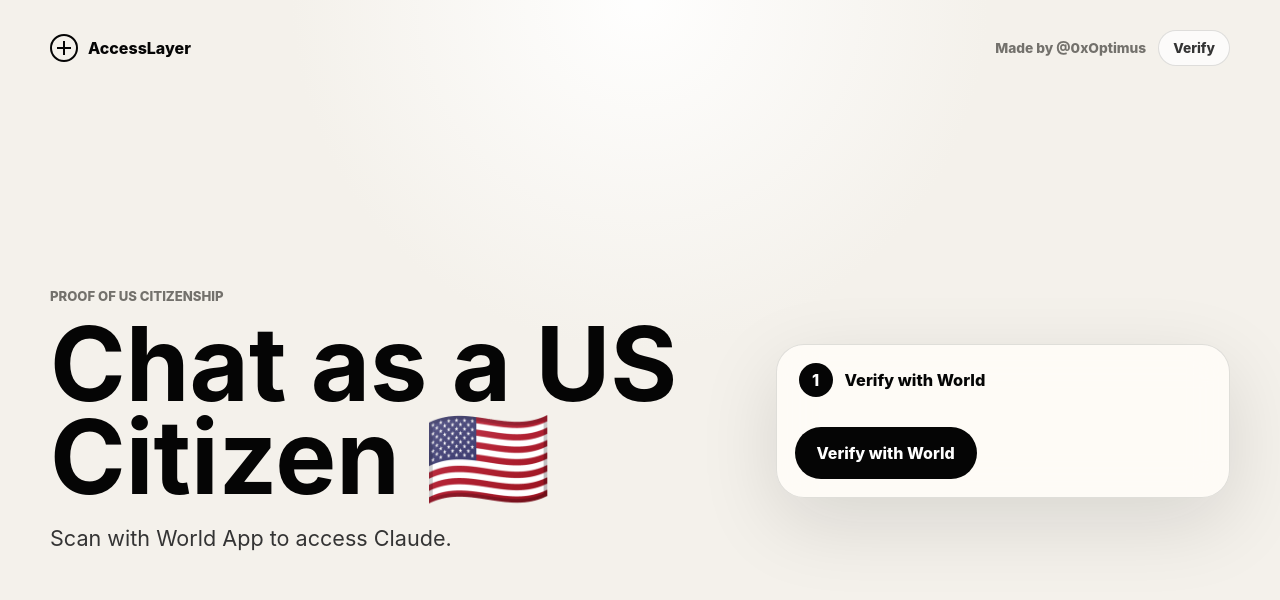
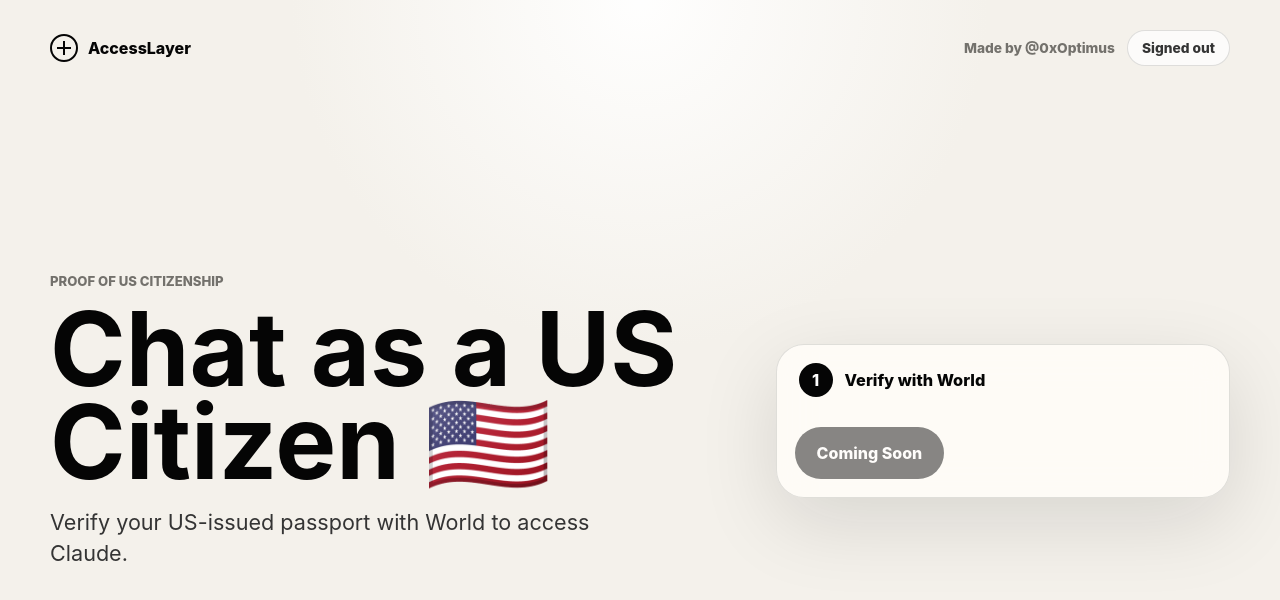
Before and after one commit to fahimahmedx/ai-compliance, a website: page public/index.html in a window 1280 px wide. Drawn offline with Linux system fonts and the light colour scheme; no server answers.

Commit message:
coming soon

```diff
--- a/public/app.js
+++ b/public/app.js
@@ -1,5 +1,3 @@
-import { IDKit, identityCheck } from "https://esm.sh/@worldcoin/idkit-core@4.1.8";
-
 const statusPill = document.querySelector("#status-pill");
 const statusCopy = document.querySelector("#status-copy");
 const startVerification = document.querySelector("#start-verification");
@@ -56,7 +54,8 @@
     ? reason || statusMessage(status)
     : "Verify your US-issued passport with World to access Claude.";
 
-  startVerification.disabled = false;
+  startVerification.textContent = "Coming Soon";
+  startVerification.disabled = true;
   promptInput.disabled = status !== "eligible" || conversationClosed;
   sendPrompt.disabled = status !== "eligible" || conversationClosed;
 
@@ -86,7 +85,7 @@
   }
 }
 
-startVerification.addEventListener("click", async () => {
+async function startWorldVerification() {
   startVerification.disabled = true;
   startVerification.textContent = "Preparing...";
   clearBridgePoll();
@@ -127,7 +126,7 @@
   startVerification.textContent = "Refresh QR";
   startVerification.disabled = false;
   statusCopy.textContent = "QR ready. Scan with World App, then approve the request on your phone.";
-});
+}
 
 async function completeMockVerification() {
   if (!currentAttemptId) {
--- a/public/index.html
+++ b/public/index.html
@@ -36,7 +36,7 @@
             <a id="connector-link" href="#" target="_blank" rel="noreferrer">Open on this device</a>
           </div>
           <div class="actions">
-            <button id="start-verification">Verify with World</button>
+            <button id="start-verification" type="button" disabled>Coming Soon</button>
           </div>
         </div>
       </section>
```
